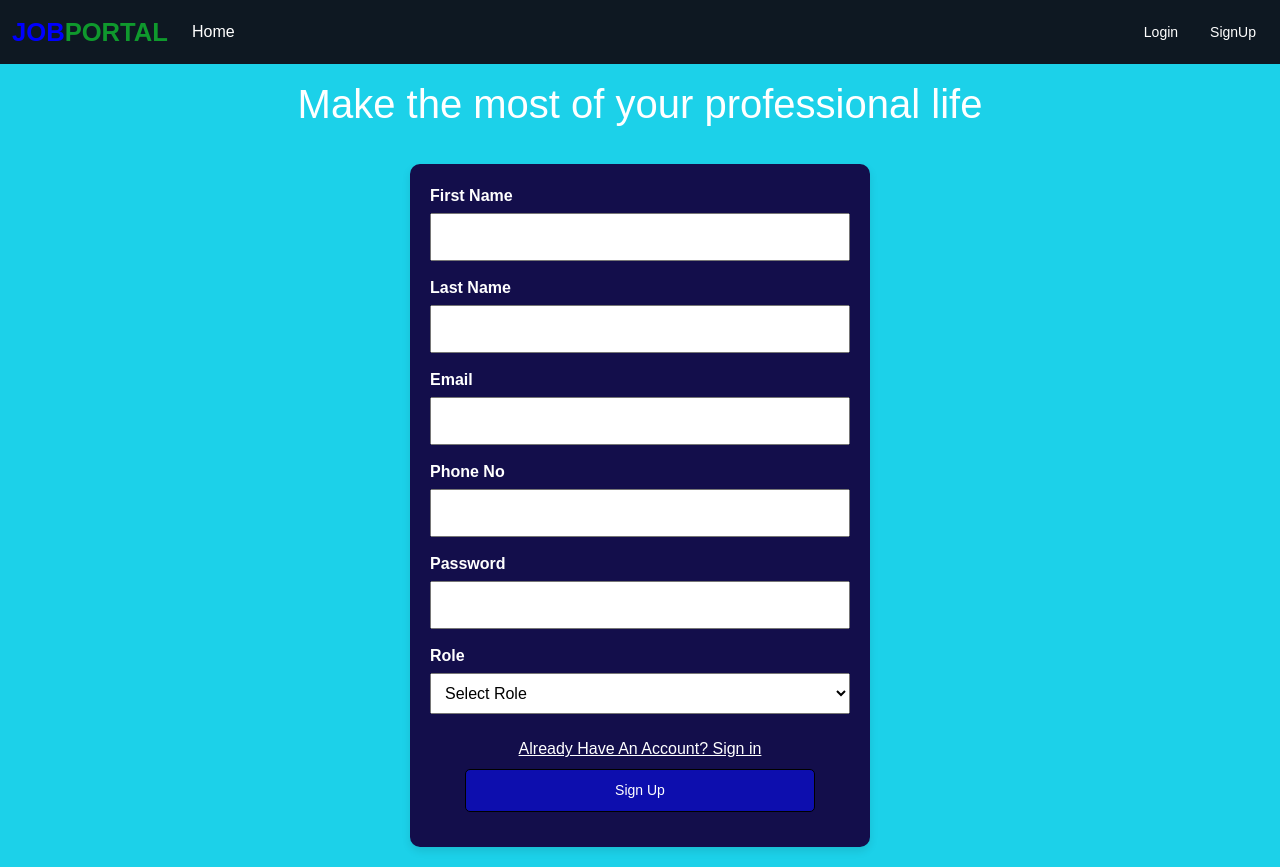
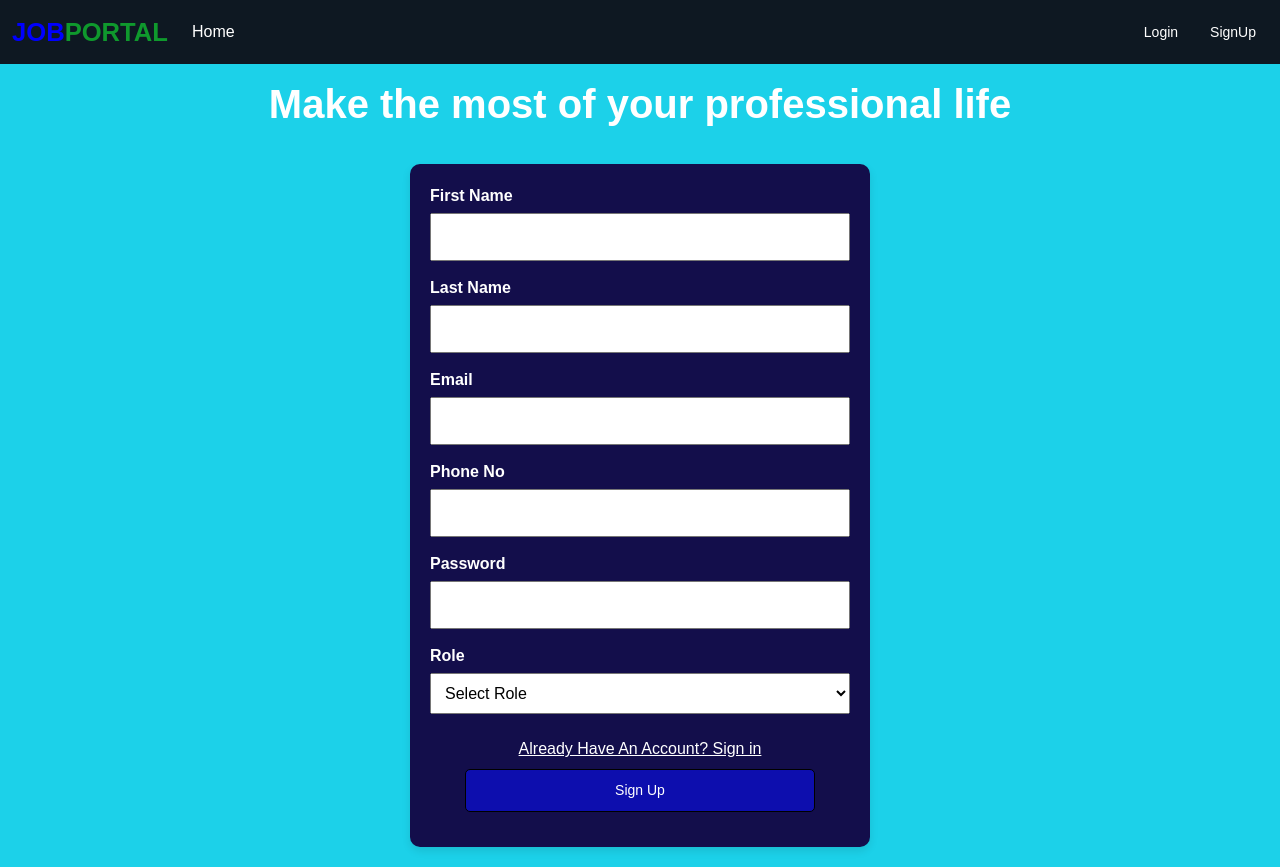
Before and after one commit to taha1202/JobPortal, a React (Create React App) app in the folder Frontend/: page /login in a window 1280 px wide. Built offline with nearby package versions, Linux system fonts and the light colour scheme.

Commit message:
Fix Login and Signup Page Styling

```diff
--- a/Frontend/src/App.css
+++ b/Frontend/src/App.css
@@ -438,6 +438,7 @@ body {
   text-align: center;
   margin-bottom: 20px;
   font-size: 24px;
+  font-weight: bold;
 }
 
 .post-job-form .form-row {
--- a/Frontend/src/Components/Login.js
+++ b/Frontend/src/Components/Login.js
@@ -149,8 +149,8 @@ const Login = ({ setRole, setName}) => {
 
   return (
     <>
-    <h1 className="text-center my-3" style={{color:"white"}} >
-    Make the most of your professional life
+    <h1 className="text-center my-3" style={{color:"white", fontWeight: "bold"}} >
+      Make the most of your professional life
     </h1>
     <div className="container">
 
```
